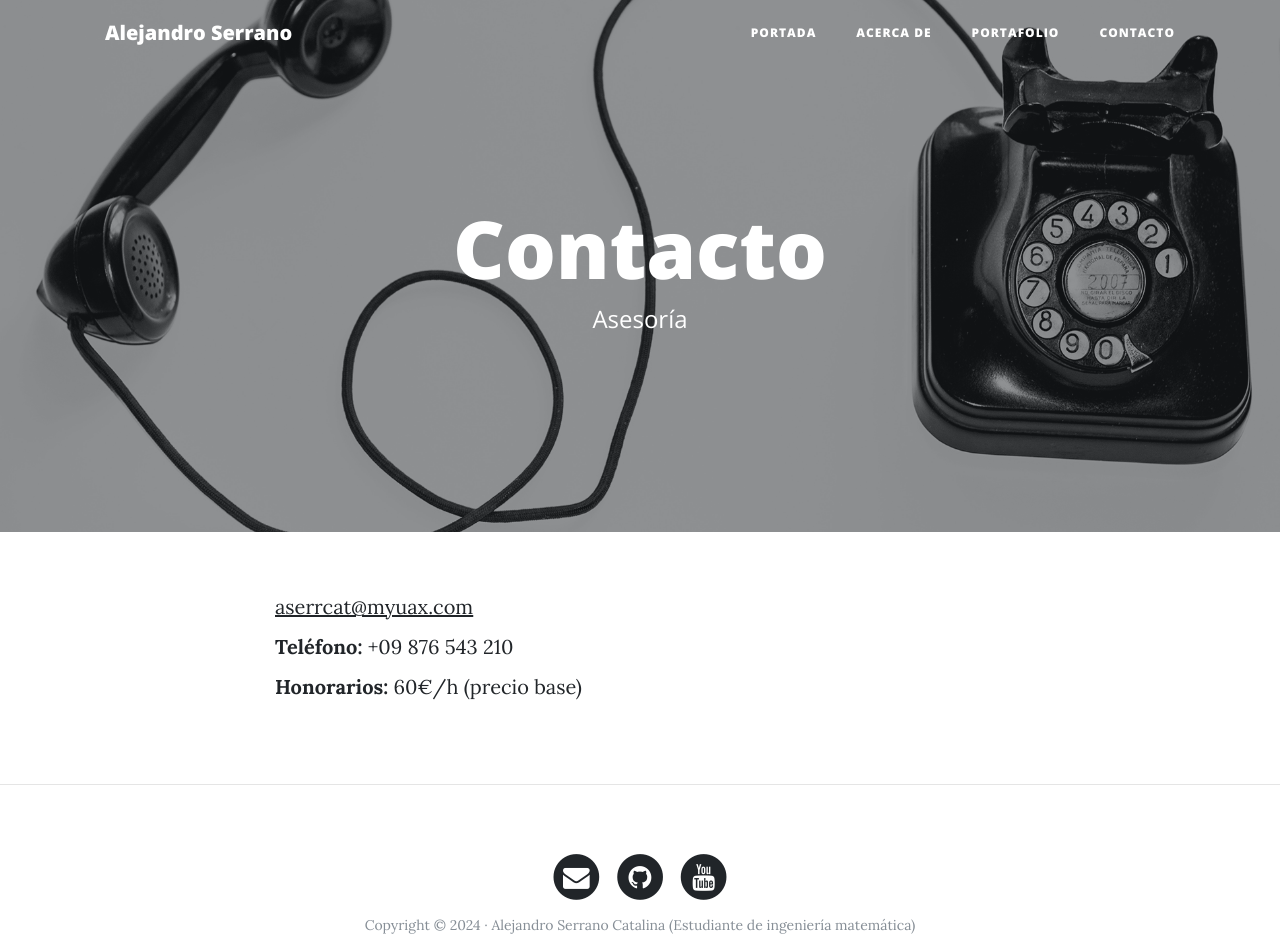
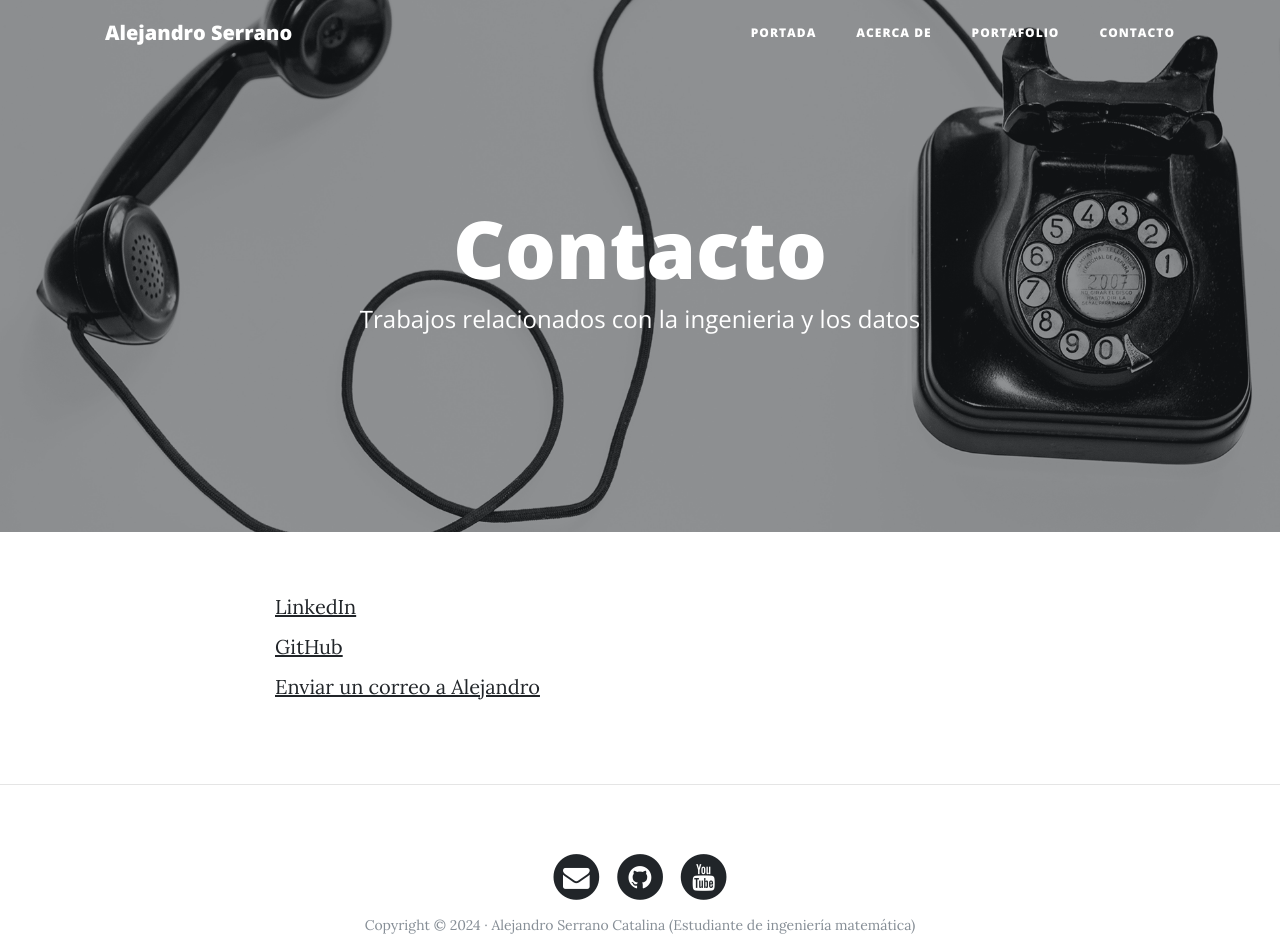
Before and after one commit to seerraa16/Blog_Django, a Django app: page /contact/ in a window 1280 px wide. Shown: the top 942 px of the page. Run offline with Django 5.2, Linux system fonts and the light colour scheme; some libraries are stand-ins or nearby versions.

Commit message:
cambios en mi biografia

```diff
--- a/webpersonal/core/templates/core/about.html
+++ b/webpersonal/core/templates/core/about.html
@@ -17,11 +17,9 @@
         <div class="col-lg-7 col-md-8">
             <h2 class="section-heading">Alejandro Serrano</h2>
             <p>
-                Alejandro Serrano Catalina es un estudiante apasionado de Ingeniería Matemática, una disciplina que combina el rigor matemático con aplicaciones prácticas en diversas áreas como la informática, la física, la economía y la ingeniería. Su interés por resolver problemas complejos y su curiosidad innata por comprender cómo funcionan los sistemas dinámicos lo llevaron a embarcarse en este desafiante y gratificante campo.
-
-                Desde el inicio de su formación, Alejanro ha desarrollado competencias en áreas clave como el análisis numérico, la modelización matemática, la optimización y la inteligencia artificial. Su enfoque se centra en aplicar estos conocimientos para encontrar soluciones innovadoras a problemas reales, desde la simulación de fenómenos físicos hasta el análisis de datos y algoritmos predictivos.
+                Soy Alejandro Serrano, estudiante de ingeniería matemática con un enfoque en la resolución de problemas complejos, el campo de ciberseguridad y el análisis de datos. Me apasiona aplicar modelos matemáticos y técnicas estadísticas avanzadas para transformar datos en decisiones estratégicas, apoyando a organizaciones en optimizar sus procesos y aumentar su eficiencia
             <p>
-                Soy de madrid y cuando no estoy inmerso en ecuaciones y algoritmos, disfruto de todo lo que Madrid tiene para ofrecer: desde sus calles históricas, como el barrio de Las Letras, hasta la vibrante vida cultural de espacios como el Matadero o el Museo del Prado.
+                Estoy interesado en explorar oportunidades en tecnología y ciencia de datos donde pueda contribuir con mi experiencia y seguir desarrollándome profesionalmente. ¡Siempre abierto a conectar!
             </p>
         </div>
     </div>
--- a/webpersonal/core/templates/core/contact.html
+++ b/webpersonal/core/templates/core/contact.html
@@ -6,18 +6,19 @@
 {% block background %}{% static 'core/img/contact-bg.jpg' %}{%endblock %}
 {% block headers %}
     <h1>Contacto</h1>
-    <span class="subheading">Asesoría</span>
+    <span class="subheading">Trabajos relacionados con la ingenieria y los datos</span>
 {% endblock %}
 
 {% block content %}
     <div class="row">
         <div class="col-lg-8 col-md-10 mx-auto">
             <p>
-                <a href="mailto:tuemail@ejemplo.com">aserrcat@myuax.com</a>
-            <br>
+            <a href="https://linkedin.com/in/alejandro-serrano-094145336" target="_blank">LinkedIn</a>
+
             <p>
-            <p><b>Teléfono:</b> +09 876 543 210</p>
-            <p><b>Honorarios:</b> 60€/h (precio base)</p>
+            <p><a href="https://https://github.com/seerraa16" target="_blank">GitHub</a>
+            </p>
+            <p><a href="mailto:aserrcat@myuax.com">Enviar un correo a Alejandro</a> </p>
         </div>
     </div>
 {% endblock %}
--- a/webpersonal/core/templates/core/portfolio.html
+++ b/webpersonal/core/templates/core/portfolio.html
@@ -7,7 +7,7 @@
 
 {% block headers %}
     <h1>Portafolio</h1>
-    <span class="subheading">Currículo</span>
+    <span class="subheading">Curriculum</span>
 {% endblock %}
 
 {% block content %}
```
